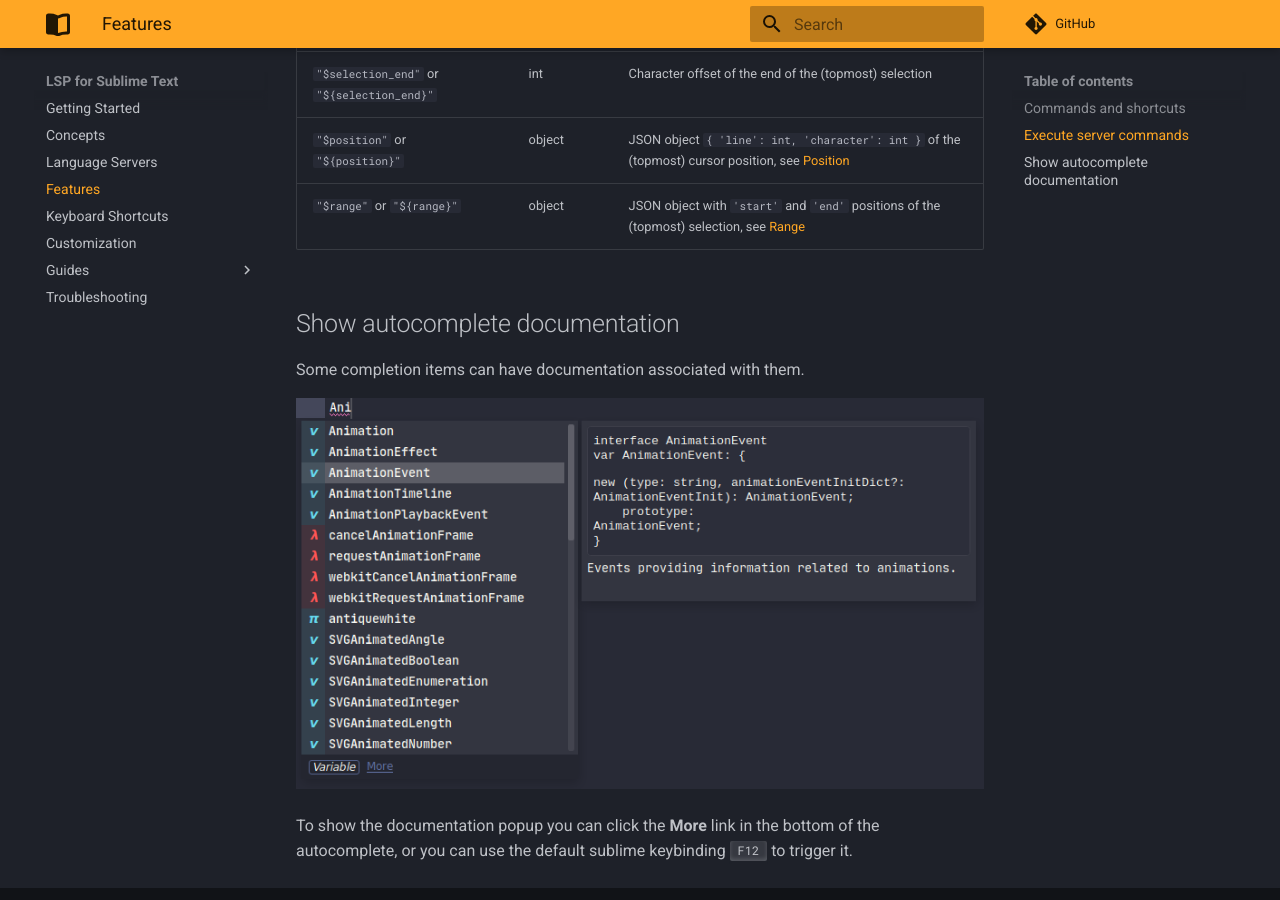
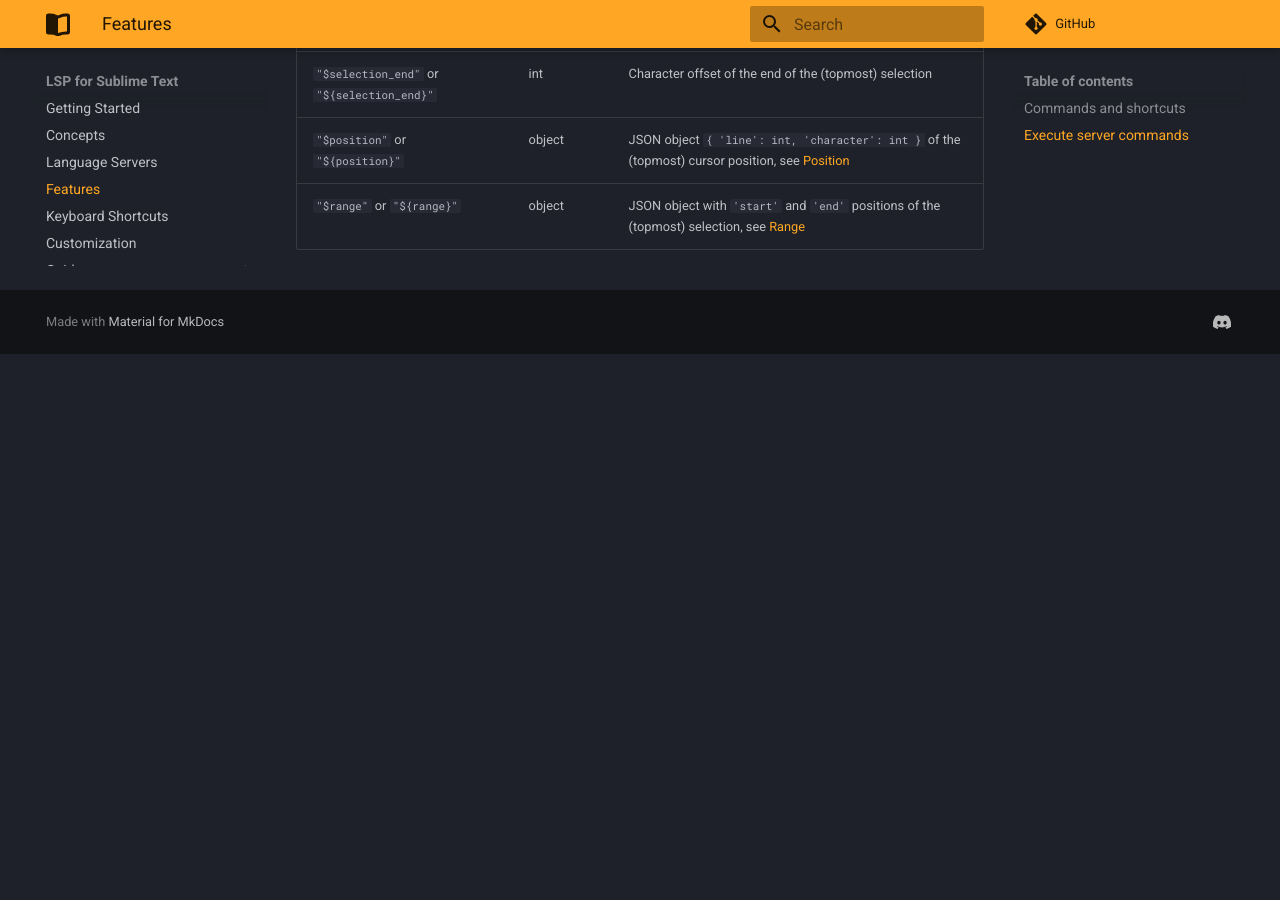
Before and after one commit to sublimelsp/LSP, an MkDocs documentation site: the page built from docs/src/features.md, in a window 1280 px wide and 900 px high, scrolled down 1818 px. Built offline with MkDocs 1.6.1 and Material for MkDocs 9.7.7, drawn with Linux system fonts in a browser that asks for light colours; comment, search, counter and statistics services are not loaded; after the commit the page ends 2172 px from its top, so only the background shows below that.

Commit message:
move a paragraph

```diff
--- a/docs/src/features.md
+++ b/docs/src/features.md
@@ -50,12 +50,3 @@
 | `"$selection_end"` or `"${selection_end}"` | int | Character offset of the end of the (topmost) selection |
 | `"$position"` or `"${position}"` | object | JSON object `{ 'line': int, 'character': int }` of the (topmost) cursor position, see [Position](https://microsoft.github.io/language-server-protocol/specifications/specification-current/#position) |
 | `"$range"` or `"${range}"` | object | JSON object with `'start'` and `'end'` positions of the (topmost) selection, see [Range](https://microsoft.github.io/language-server-protocol/specifications/specification-current/#range) |
-
-## Show autocomplete documentation
-
-Some completion items can have documentation associated with them.
-
-![documentation popup](images/show-docs-popup.png)
-
-To show the documentation popup you can click the **More** link in the bottom of the autocomplete,
-or you can use the default sublime keybinding <kbd>F12</kbd> to trigger it.
```
Also changed, not shown: docs/src/concepts.md (+3 -0 lines).
